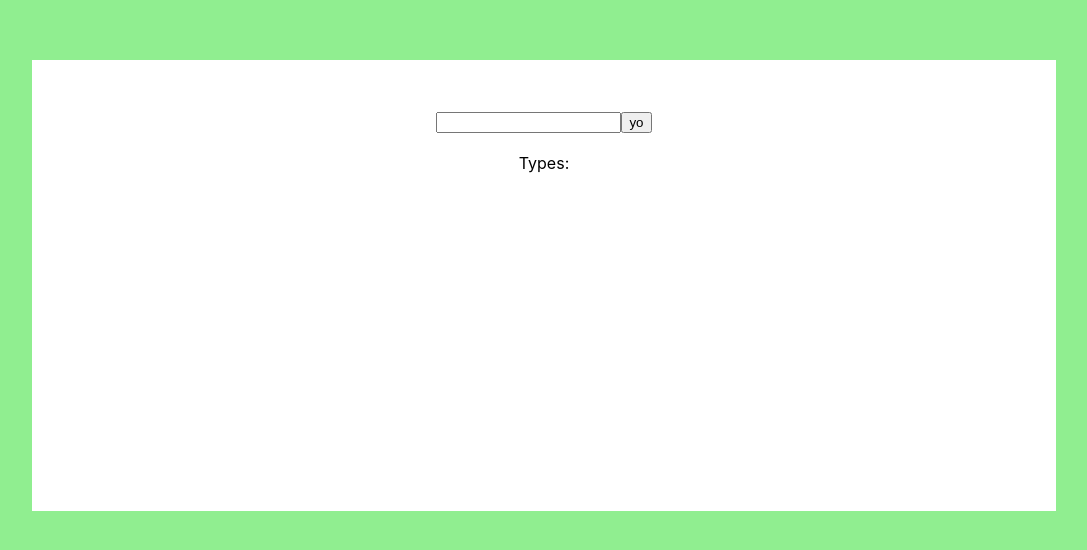
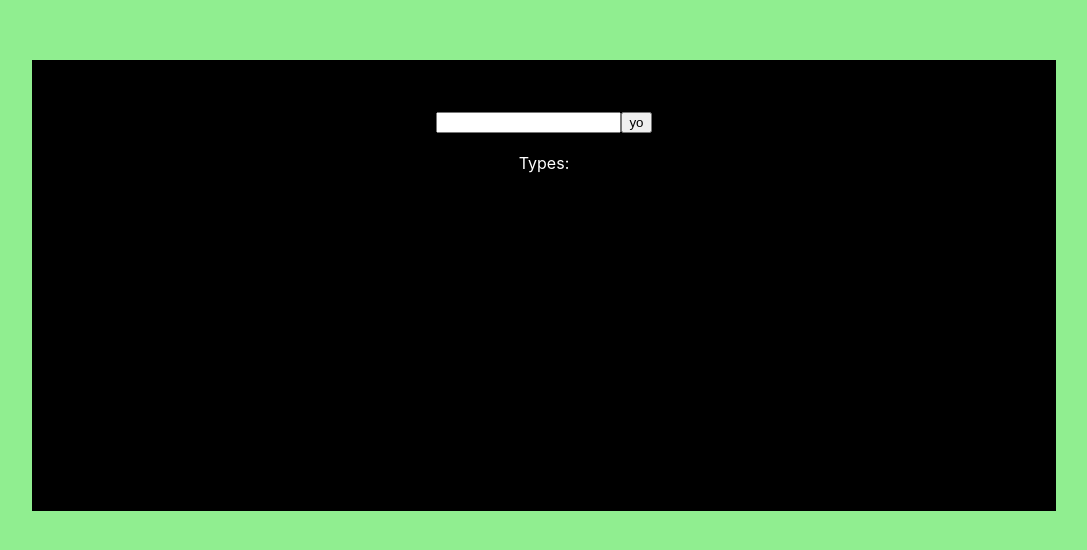
Before and after one commit to monishprojs/pokeApp, a React (Create React App) app: page / in a window 1280 px wide. Shown: the part 140-690 px from the top of the page, without its empty margins (96-1183 px from the left). Built offline with nearby package versions, Linux system fonts and the light colour scheme.

Commit message:
fixed types and backgrounds

```diff
--- a/src/components/mons.css
+++ b/src/components/mons.css
@@ -9,7 +9,8 @@ body {
     margin-top: 25vh;
     padding-top: 5%;
     text-align: center;
-    background-color: white;
+    background-color: black;
+    color: white;
     width: 80vw;
     height: 50vh;
 }
--- a/src/components/mons.tsx
+++ b/src/components/mons.tsx
@@ -57,7 +57,7 @@ function Mon() {
             setShiny("")
         }
         else{
-            setImgLink(data.sprites.shiny_default)
+            setImgLink(data.sprites.front_shiny)
             setShiny("You found a shiny!")
         }
 
@@ -65,12 +65,12 @@ function Mon() {
         let body = document.querySelector("body");
         let info = document.getElementById("info")
         if (body != null){
-            body.style.backgroundColor = colorsMap.get(type0)!;
+            body.style.backgroundColor = colorsMap.get(data.types[0].type.name)!;
         }
         if (data.types.length === 2){
             setType1(data.types[1].type.name)
             if (info != null){
-                info.style.backgroundColor = colorsMap.get(type1)!;
+                info.style.backgroundColor = colorsMap.get(data.types[1].type.name)!;
             }
         }
         else{
```
